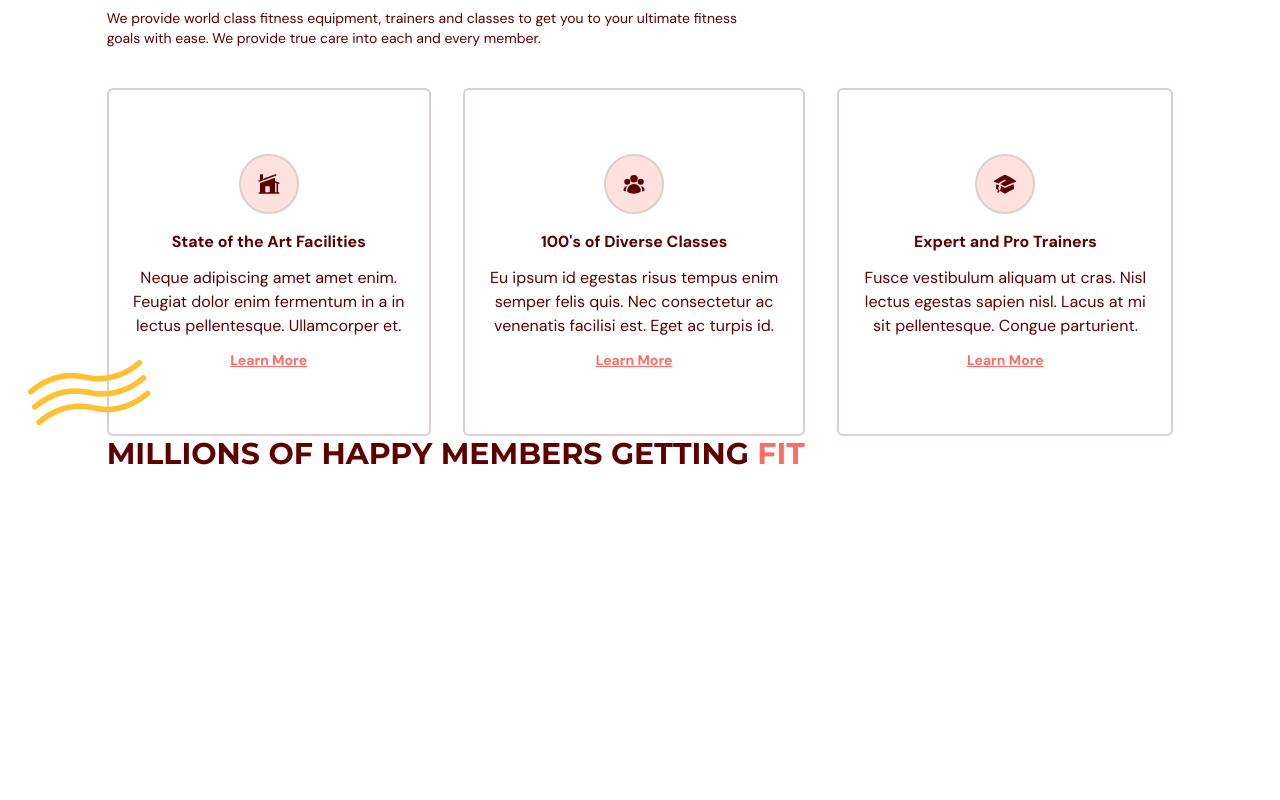
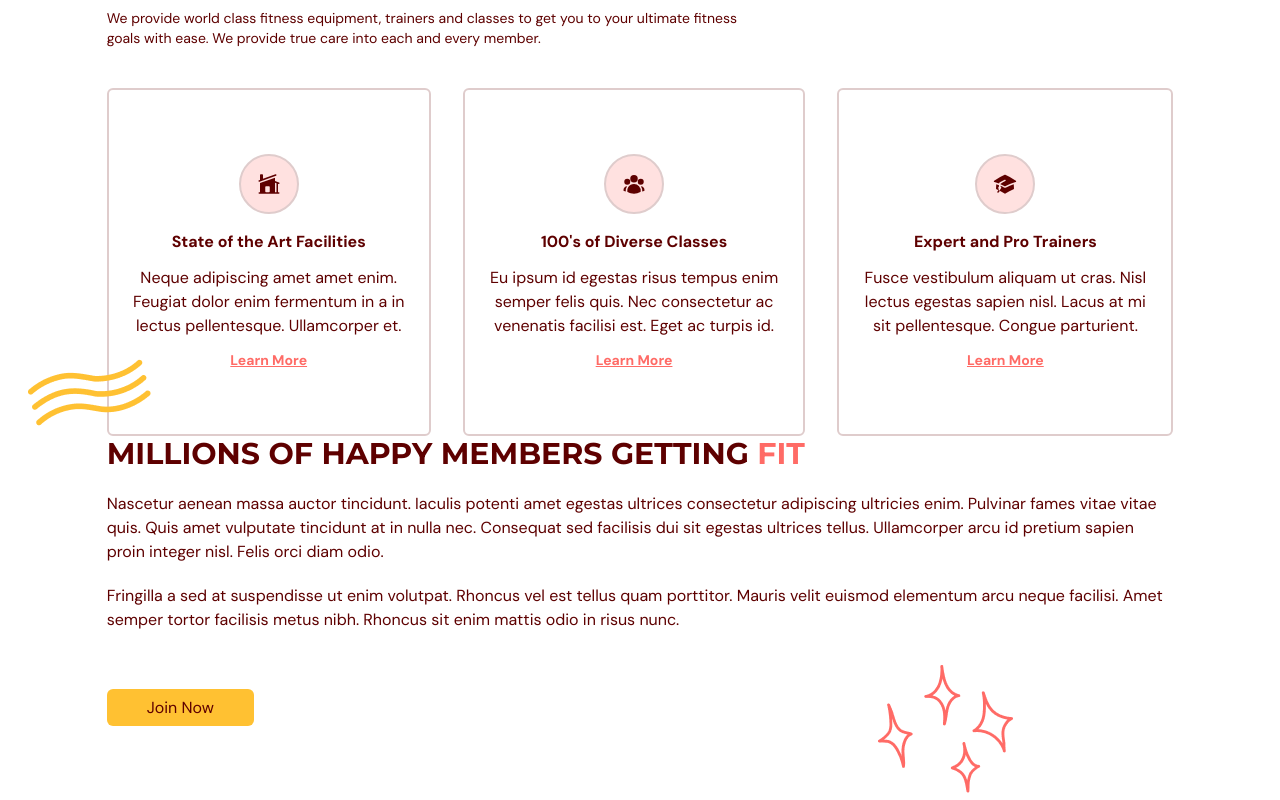
Before and after one commit to denisdiaconu/fit-wave, a React (Vite) app: page / in a window 1280 px wide. Shown: the part 948-1748 px from the top of the page. Before the commit the page ends 1600 px from the top, so only its background shows below. Built offline with nearby package versions, Linux system fonts and the light colour scheme.

Commit message:
Add button to benefits

```diff
--- a/src/scenes/benefits/index.tsx
+++ b/src/scenes/benefits/index.tsx
@@ -7,6 +7,7 @@ import {
 } from "@heroicons/react/24/solid";
 import HText from "@/shared/HText";
 import Benefit from "./Benefit";
+import ActionButton from "@/shared/ActionButton";
 
 const benefits: Array<BenefitType> = [
   {
@@ -94,6 +95,29 @@ const Benefits = ({ setSelectedPage }: Props) => {
                 </div>
               </div>
             </div>
+            <div>
+              <p className="my-5">
+                Nascetur aenean massa auctor tincidunt. Iaculis potenti amet
+                egestas ultrices consectetur adipiscing ultricies enim. Pulvinar
+                fames vitae vitae quis. Quis amet vulputate tincidunt at in
+                nulla nec. Consequat sed facilisis dui sit egestas ultrices
+                tellus. Ullamcorper arcu id pretium sapien proin integer nisl.
+                Felis orci diam odio.
+              </p>
+              <p className="mb-5">
+                Fringilla a sed at suspendisse ut enim volutpat. Rhoncus vel est
+                tellus quam porttitor. Mauris velit euismod elementum arcu neque
+                facilisi. Amet semper tortor facilisis metus nibh. Rhoncus sit
+                enim mattis odio in risus nunc.
+              </p>
+            </div>
+            <div className="relative mt-16">
+              <div className="before:absolute before:-bottom-20 before:right-40 before:z-[-1] before:content-sparkles">
+                <ActionButton setSelectedPage={setSelectedPage}>
+                  Join Now
+                </ActionButton>
+              </div>
+            </div>
           </div>
         </div>
       </motion.div>
```
